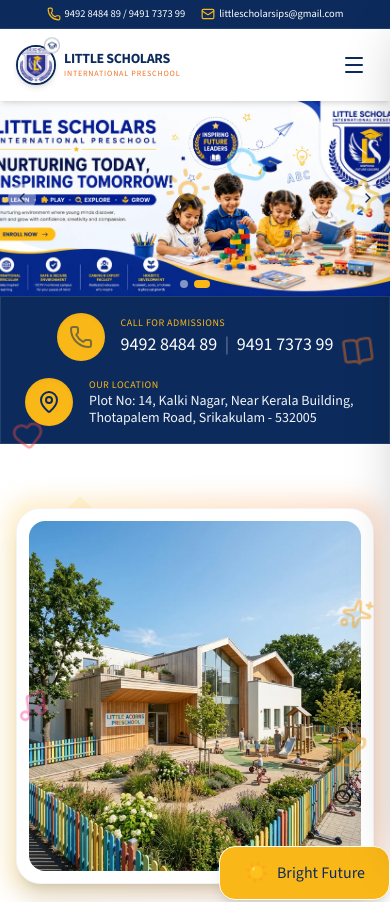
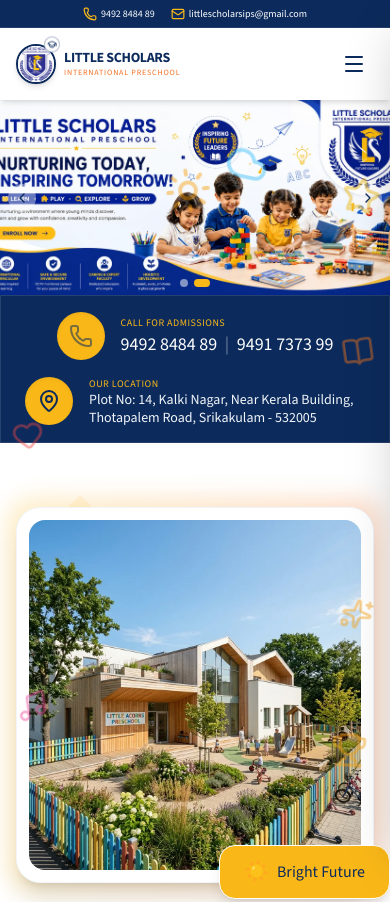
Before and after one commit to SaiRama-Doddi/LittleScholars, a React (Vite) app: page / in a window 390 px wide. Shown: the top 902 px of the page. Built offline with nearby package versions, Linux system fonts and the light colour scheme.

Commit message:
feat: implement site navigation with TopBar, responsive Navbar, and scroll-to-top routing support

```diff
--- a/index.html
+++ b/index.html
@@ -11,7 +11,7 @@
 <link rel="preconnect" href="https://fonts.gstatic.com" crossorigin>
 <link href="https://fonts.googleapis.com/css2?family=Source+Sans+3:ital,wght@0,200..900;1,200..900&display=swap" rel="stylesheet">
 </head>
-<body class="bg-slate-50 font-outfit text-slate-800 antialiased">
+<body class="bg-slate-50 font-outfit text-slate-800 antialiased overflow-x-hidden">
 <div id="root"></div>
 <script type="module" src="/src/main.jsx"></script>
 </body>
--- a/src/App.jsx
+++ b/src/App.jsx
@@ -24,7 +24,7 @@
 
 export default function App() {
   return (
-    <div className="min-h-screen bg-slate-50 flex flex-col justify-between font-outfit select-none scroll-smooth relative overflow-x-hidden">
+    <div className="min-h-screen bg-slate-50 flex flex-col justify-between font-outfit select-none scroll-smooth relative">
       <ScrollToTop />
       <FloatingBackgroundIcons />
       <div>
--- a/src/components/Navbar.jsx
+++ b/src/components/Navbar.jsx
@@ -23,6 +23,18 @@
     window.addEventListener('scroll', handleScroll)
     return () => window.removeEventListener('scroll', handleScroll)
   }, [])
+
+  // Lock body scroll when mobile menu is open to prevent horizontal shifting
+  useEffect(() => {
+    if (isOpen) {
+      document.body.style.overflow = 'hidden'
+    } else {
+      document.body.style.overflow = ''
+    }
+    return () => {
+      document.body.style.overflow = ''
+    }
+  }, [isOpen])
 
   // Scrollspy: Automatically detect active section on homepage
   useEffect(() => {
--- a/src/components/TopBar.jsx
+++ b/src/components/TopBar.jsx
@@ -4,10 +4,13 @@
   return (
     <div className="bg-brand-blue text-white py-1.5 px-4 md:px-8 flex flex-col md:flex-row justify-between items-center border-b border-white/10 font-outfit">
       {/* Contact Details */}
-      <div className="flex flex-row flex-wrap justify-center items-center gap-x-4 gap-y-1 text-center text-[10.5px] sm:text-sm">
+      <div className="flex flex-row flex-wrap justify-center items-center gap-x-4 gap-y-1 text-center text-[10px] sm:text-sm">
         <a href="tel:9492848489" className="flex items-center hover:text-brand-yellow transition-colors duration-200 whitespace-nowrap">
           <Phone className="w-3.5 h-3.5 sm:w-4 sm:h-4 mr-1 sm:mr-2 text-brand-yellow flex-shrink-0" />
-          <span className="font-semibold">9492 8484 89 / 9491 7373 99</span>
+          <span className="font-semibold">
+            <span className="hidden sm:inline">9492 8484 89 / 9491 7373 99</span>
+            <span className="sm:hidden">9492 8484 89</span>
+          </span>
         </a>
         <a href="mailto:littlescholarsips@gmail.com" className="flex items-center hover:text-brand-yellow transition-colors duration-200 whitespace-nowrap">
           <Mail className="w-3.5 h-3.5 sm:w-4 sm:h-4 mr-1 sm:mr-2 text-brand-yellow flex-shrink-0" />
```
Also changed, not shown: 1 other file (tests, documents, lock files or other folders).
